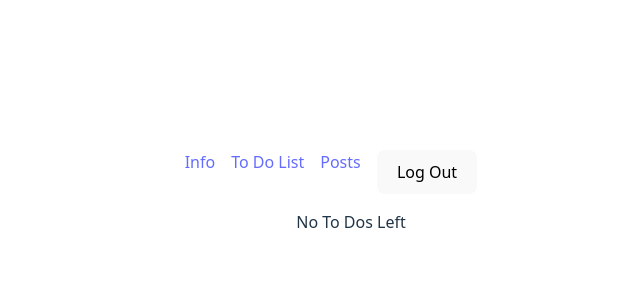
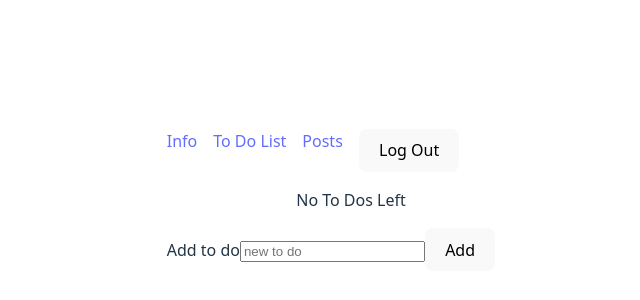
Before and after one commit to tsofiyakasher-svg/SQLproject-, a React (Vite) app in the folder client/: page /home/todolist in a window 1280 px wide. Shown: the part 200-500 px from the top of the page, without its empty margins (309-949 px from the left). Built offline with nearby package versions, Linux system fonts and the light colour scheme.

Commit message:
add to do

```diff
--- a/client/src/pages/home/components/Todo.jsx
+++ b/client/src/pages/home/components/Todo.jsx
@@ -53,27 +53,27 @@ function Todo() {
     }
   }
 
-  //   async function addToDo(title) {
-  //     const newItem = {
-  //       title,
-  //       completed: false,
-  //       userId: "" + ActiveUser.id,
-  //     };
-
-  //     try {
-  //       const res = await fetch("http://localhost:3000/todos", {
-  //         method: "POST",
-  //         headers: { "Content-Type": "application/json" },
-  //         body: JSON.stringify(newItem),
-  //       });
-  //       if (!res.ok) throw new Error();
-  //       const createdtodo = await res.json();
-  //       setData((prev) => [...prev, createdtodo]);
-  //     } catch (err) {
-  //       console.error(err);
-  //       alert("couldnt add to do");
-  //     }
-  //   }
+  async function addToDo(title) {
+    const newItem = {
+      title,
+      completed: false,
+      user_id: "" + ActiveUser.id,
+    };
+    console.log(newItem.user_id);
+    try {
+      const res = await fetch("http://localhost:3000/todo/add-todo", {
+        method: "POST",
+        headers: { "Content-Type": "application/json" },
+        body: JSON.stringify(newItem),
+      });
+      if (!res.ok) throw new Error();
+      const createdtodo = await res.json();
+      setTodo((prev) => [...prev, createdtodo]);
+    } catch (err) {
+      console.error(err);
+      alert("couldnt add to do");
+    }
+  }
 
   //   async function deleteToDo(id) {
   //     try {
@@ -90,24 +90,11 @@ function Todo() {
   //     }
   //   }
 
-  //   function handleSubmit(e) {
-  //     e.preventDefault();
-  //     addToDo(value);
-  //     setValue("");
-  //   }
-
-  //   function handleSort(e) {
-  //     const option = e.target.value;
-  //     let sorted = [...data];
-
-  //     if (option === "alpha")
-  //       sorted.sort((a, b) => a.title.localeCompare(b.title));
-  //     else if (option === "completed")
-  //       sorted.sort((a, b) => a.completed - b.completed);
-  //     else if (option === "random") sorted.sort(() => Math.random() - 0.5);
-
-  //     setData(sorted);
-  //   }
+  function handleSubmit(e) {
+    e.preventDefault();
+    addToDo(value);
+    setValue("");
+  }
 
   return (
     <div>
@@ -126,20 +113,20 @@ function Todo() {
               </li>
             ))}
       </ul>
+
+      <form onSubmit={handleSubmit}>
+        <label htmlFor="add">Add to do</label>
+        <input
+          id="add"
+          type="text"
+          value={value}
+          placeholder="new to do"
+          onChange={(e) => setValue(e.target.value)}
+        />
+        <button type="submit">Add</button>
+      </form>
     </div>
   );
 }
 
 export default Todo;
-
-//   <form onSubmit={handleSubmit}>
-//     <label htmlFor="add">Add to do</label>
-//     <input
-//       id="add"
-//       type="text"
-//       value={value}
-//       placeholder="new to do"
-//       onChange={(e) => setValue(e.target.value)}
-//     />
-//     <button type="submit">Add</button>
-//   </form>
```
Also changed, not shown: 2 other files (tests, documents, lock files or other folders).
